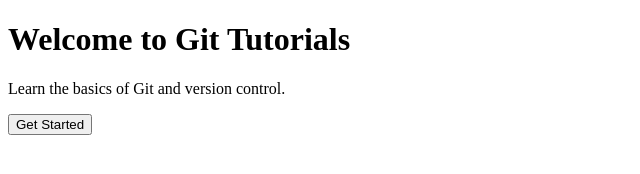
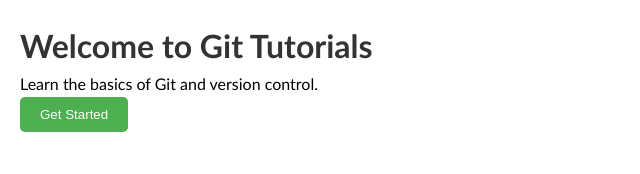
Before and after one commit to jayanthansenthilkumar/Git, a plain HTML site: page index.html in a window 1280 px wide. Shown: the whole page, without its empty margins (0-640 px from the left). Drawn offline with Linux system fonts and the light colour scheme.

Commit message:
Joses : Button Style added

```diff
--- a/index.html
+++ b/index.html
@@ -3,6 +3,7 @@
 <head>
     <meta charset="UTF-8">
     <meta name="viewport" content="width=device-width, initial-scale=1.0">
+    <link rel="stylesheet" href="styles.css">
     <title>Git Tutorials</title>
 </head>
 <body>
--- a/styles.css
+++ b/styles.css
@@ -13,3 +13,11 @@ body {
 h1 {
     color: #333;
 }
+button {
+    background-color: #4CAF50;
+    color: white;
+    padding: 10px 20px;
+    border: none;
+    border-radius: 5px;
+    cursor: pointer;
+}
```
Also changed, not shown: getting-started.html (+1 -0 lines).
